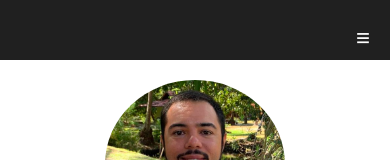
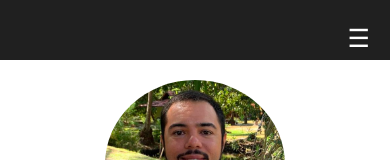
Before and after one commit to huggoparcelly/huggoparcelly.github.io, a React (Vite) app: page / in a window 390 px wide. Shown: the top 160 px of the page. Built offline with nearby package versions, Linux system fonts and the light colour scheme.

Commit message:
add hamburguer menu

```diff
--- a/package.json
+++ b/package.json
@@ -22,6 +22,7 @@
   },
   "devDependencies": {
     "@types/react": "^18.2.15",
+    "@types/react-burger-menu": "^2.8.7",
     "@types/react-dom": "^18.2.7",
     "@typescript-eslint/eslint-plugin": "^6.0.0",
     "@typescript-eslint/parser": "^6.0.0",
--- a/src/components/Contacts/styles.css
+++ b/src/components/Contacts/styles.css
@@ -1,8 +1,3 @@
-.contacts-container {
-    /* display: flex; */
-    /* flex-direction: column; */
-}
-
 .contacts-container div {
     margin-bottom: 10px;
 }
--- a/src/components/Header/index.tsx
+++ b/src/components/Header/index.tsx
@@ -1,17 +1,30 @@
 import { Link } from 'react-router-dom'
 import './styles.css'
+import { useState } from 'react';
 
 export default function Header() {
+
+    const [isMenuOpen, setMenuOpen] = useState(false);
+
+  const toggleMenu = () => {
+    setMenuOpen(!isMenuOpen);
+  };
+
     return (
             <header>
                 <h2><a href="/">Bem Vindo</a></h2>
-                <div id="menu-icon">&#8801;</div>
-                <ul>
-                    <li>{<Link to="/">Home</Link>}</li>
-                    <li>{<Link to="/about">Sobre Mim</Link>}</li>
-                    {/* <li>{<Link to="/projects">Projetos</Link>}</li> */}
-                    <li>{<Link to="/contacts">Contatos</Link>}</li>
+                <div id="menu-icon" onClick={toggleMenu}>
+                {isMenuOpen ? 'x' : '☰'}
+
+                </div>
+
+                <ul className={isMenuOpen ? 'menu-open' : ''}>
+                    <li onClick={toggleMenu}>{<Link to="/">Home</Link>}</li>
+                    <li onClick={toggleMenu}>{<Link to="/about">Sobre Mim</Link>}</li>
+                    {/* <li onClick={toggleMenu}>{<Link to="/projects">Projetos</Link>}</li> */}
+                    <li onClick={toggleMenu}>{<Link to="/contacts">Contatos</Link>}</li>
                 </ul>
+
             </header>
 
     )
--- a/src/components/Header/styles.css
+++ b/src/components/Header/styles.css
@@ -40,8 +40,9 @@ header {
       width: 100%;
     }
 
-    ul.active {
+    ul.menu-open {
       display: flex;
+      width: 40%;
     }
 
     li {
@@ -57,6 +58,6 @@ header {
       right: 20px;
       cursor: pointer;
       color: #fff;
-      font-size: 24px;
+      font-size: 25px;
     }
   }
--- a/src/components/Skills/styles.css
+++ b/src/components/Skills/styles.css
@@ -6,10 +6,9 @@
 
 
 .image-container {
-    /* background-color: blueviolet; */
     display: flex;
     flex-wrap: wrap;
-    align-items: center;
+    justify-content: center;
     margin: 20px;
     padding: 10px;
     gap: 1em;
```
Also changed, not shown: 1 other file (tests, documents, lock files or other folders).
